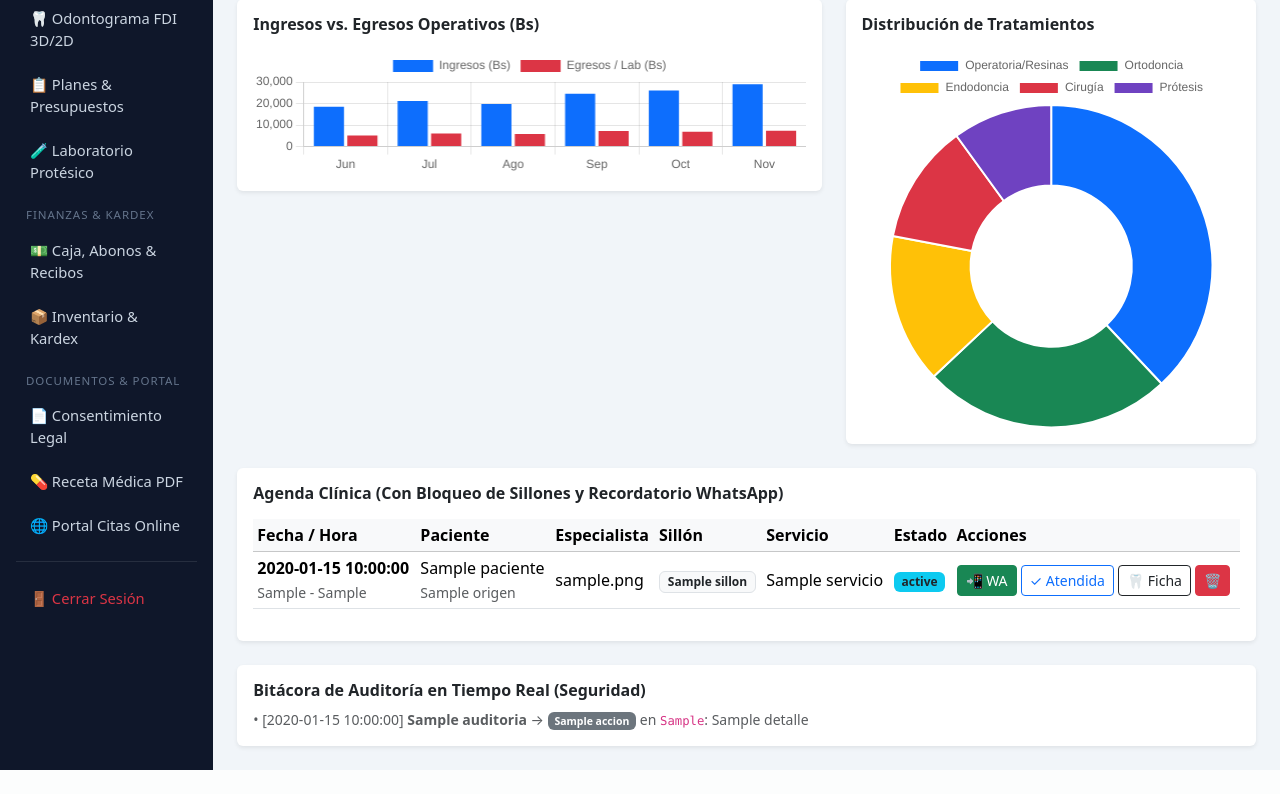
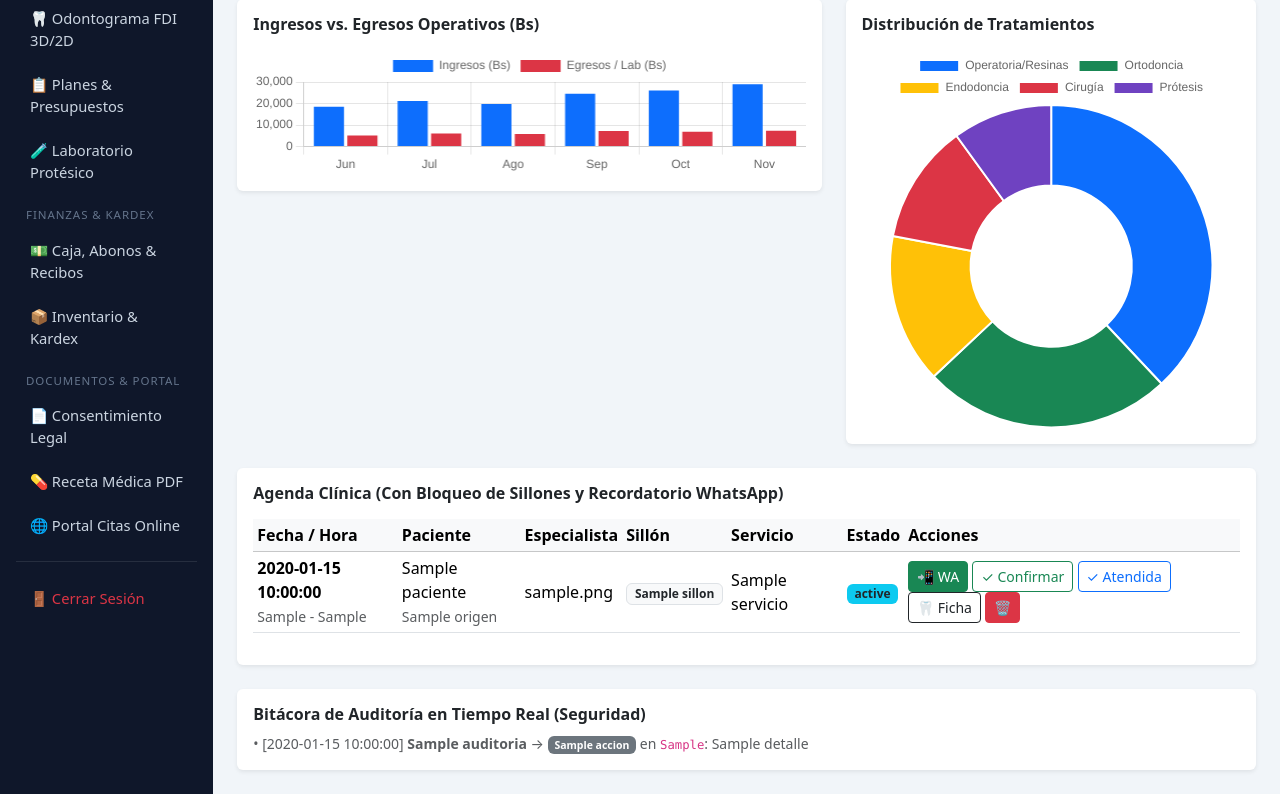
Before and after one commit to LusiferOscuro/clinica-dental, a PHP site: template views/home/inicio.php in a window 1280 px wide. Shown: the part 272-1066 px from the top of the page. Before the commit the page ends 1042 px from the top, so only its background shows below. Run offline with PHP 8.4, Linux system fonts and the light colour scheme; the template is opened without the code that fills it: most values are stand-ins (such as "Sample title", 1, 10 or a date in 2020).

Commit message:
Update inicio.php

```diff
--- a/views/home/inicio.php
+++ b/views/home/inicio.php
@@ -76,6 +76,9 @@
                     <td><span class="badge bg-info text-dark"><?= htmlspecialchars($c['estado']) ?></span></td>
                     <td>
                         <a href="https://wa.me/<?= $tel ?>?text=<?= $txtWa ?>" target="_blank" class="btn btn-sm btn-success" title="Recordatorio WhatsApp">📲 WA</a>
+                        <?php if ($c['estado'] !== 'Confirmada'): ?>
+                        <a href="index.php?controller=home&action=index&cambiar_estado=Confirmada&cita_id=<?= $c['id'] ?>" class="btn btn-sm btn-outline-success" title="Confirmar cita">✓ Confirmar</a>
+                        <?php endif; ?>
                         <a href="index.php?controller=home&action=index&cambiar_estado=Atendida&cita_id=<?= $c['id'] ?>" class="btn btn-sm btn-outline-primary">✓ Atendida</a>
                         <a href="index.php?controller=odontograma&action=index&paciente_id=<?= $c['paciente_id'] ?>" class="btn btn-sm btn-outline-dark">🦷 Ficha</a>
                         <a href="index.php?controller=home&action=index&eliminar_cita=<?= $c['id'] ?>" class="btn btn-sm btn-danger" title="Eliminar cita" onclick="return confirm('¿Eliminar esta cita de la agenda?');">🗑️</a>
```
